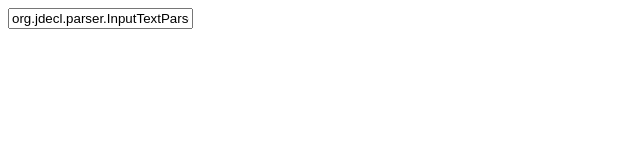
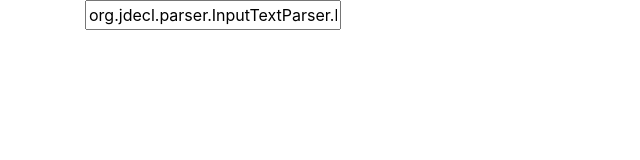
Before and after one commit to Nick-Pearson/jdecl, a website: page template.html in a window 1280 px wide. Shown: the whole page, without its empty margins (0-640 px from the left). Drawn offline with nearby package versions, Linux system fonts and the light colour scheme.

Commit message:
some styling

```diff
--- a/index.js
+++ b/index.js
@@ -1,6 +1,6 @@
 import { explain } from './pkg';
+import './style.css';
 
-// add event on document ready
 function init() {
     console.log('init');
 
--- a/package.json
+++ b/package.json
@@ -5,7 +5,9 @@
     },
     "devDependencies": {
         "@wasm-tool/wasm-pack-plugin": "1.5.0",
+        "css-loader": "^7.1.2",
         "html-webpack-plugin": "^5.3.2",
+        "style-loader": "^4.0.0",
         "text-encoding": "^0.7.0",
         "webpack": "^5.49.0",
         "webpack-cli": "^4.7.2",
--- /dev/null
+++ b/style.css
@@ -0,0 +1,11 @@
+input {
+    padding: 4px;
+    border-radius: 4px;
+    width: 60%;
+
+    font-family: "Inconsolata", monospace;
+    font-optical-sizing: auto;
+    font-size: 1.5em;
+    font-style: normal;
+    font-variation-settings: "wdth" 100;
+}
--- a/template.html
+++ b/template.html
@@ -3,12 +3,21 @@
 
 <head>
     <title>Java Decl</title>
+
+    <link rel="preconnect" href="https://fonts.googleapis.com">
+    <link rel="preconnect" href="https://fonts.gstatic.com" crossorigin>
+    <link href="https://fonts.googleapis.com/css2?family=Inconsolata:wght@200..900&display=swap" rel="stylesheet">
+
+    <link rel="stylesheet" href="https://cdn.jsdelivr.net/npm/bootstrap@4.3.1/dist/css/bootstrap.min.css" integrity="sha384-ggOyR0iXCbMQv3Xipma34MD+dH/1fQ784/j6cY/iJTQUOhcWr7x9JvoRxT2MZw1T" crossorigin="anonymous">
 </head>
 
 <body>
-    <input type="text" id="mainInput"
-        value="org.jdecl.parser.InputTextParser.lambda$getInputHandler$2(InputTextParser.java:425)">
-    <div id="mainOutput"></div>
+    <div class="container">
+        <input type="text" id="mainInput"
+            value="org.jdecl.parser.InputTextParser.lambda$getInputHandler$2(InputTextParser.java:425)">
+        <div id="mainOutput"></div>
+    </div>
+
 </body>
 
 </html>
```
Also changed, not shown: webpack.config.js (+11 -6 lines), 1 other file. Lines whose indentation alone changed are shown as unchanged.
